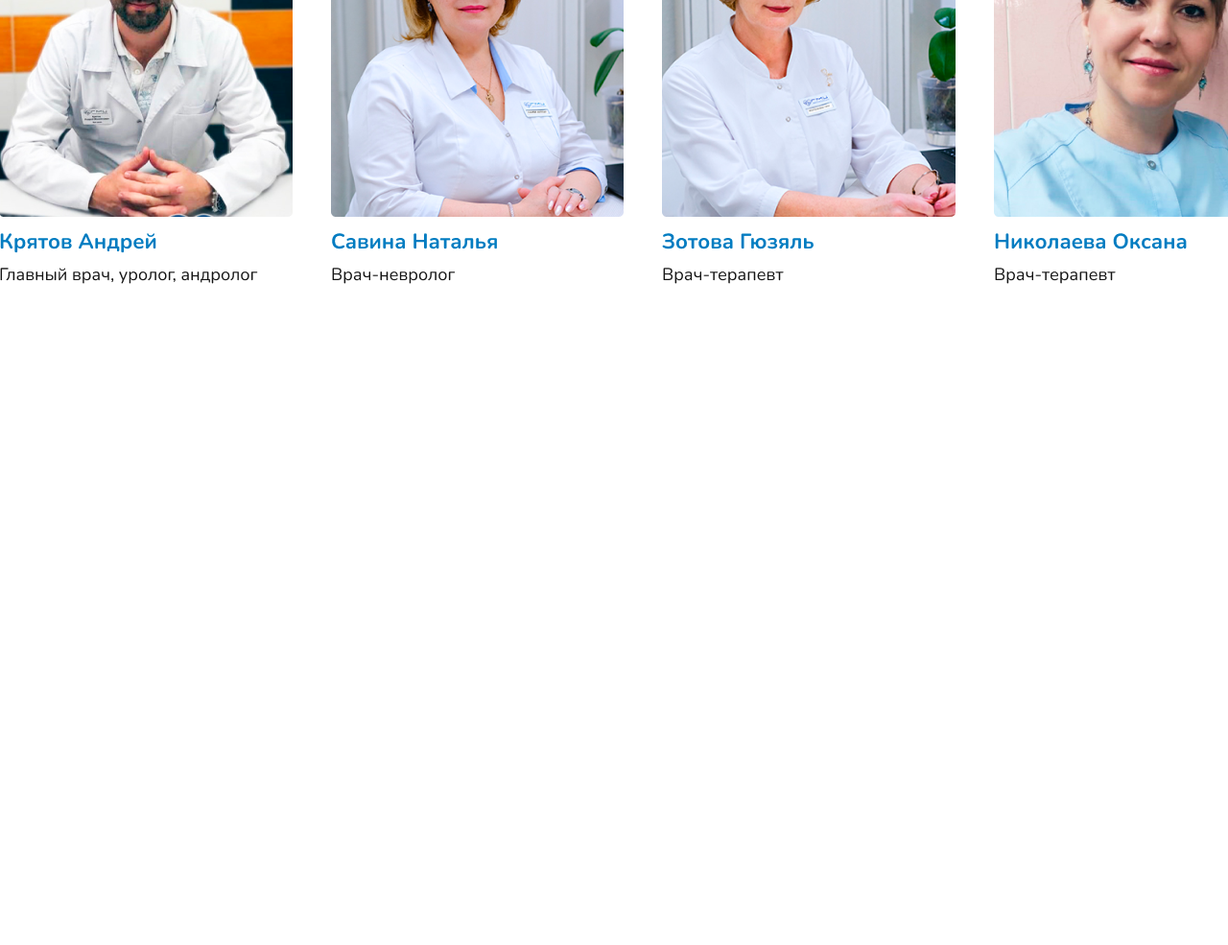
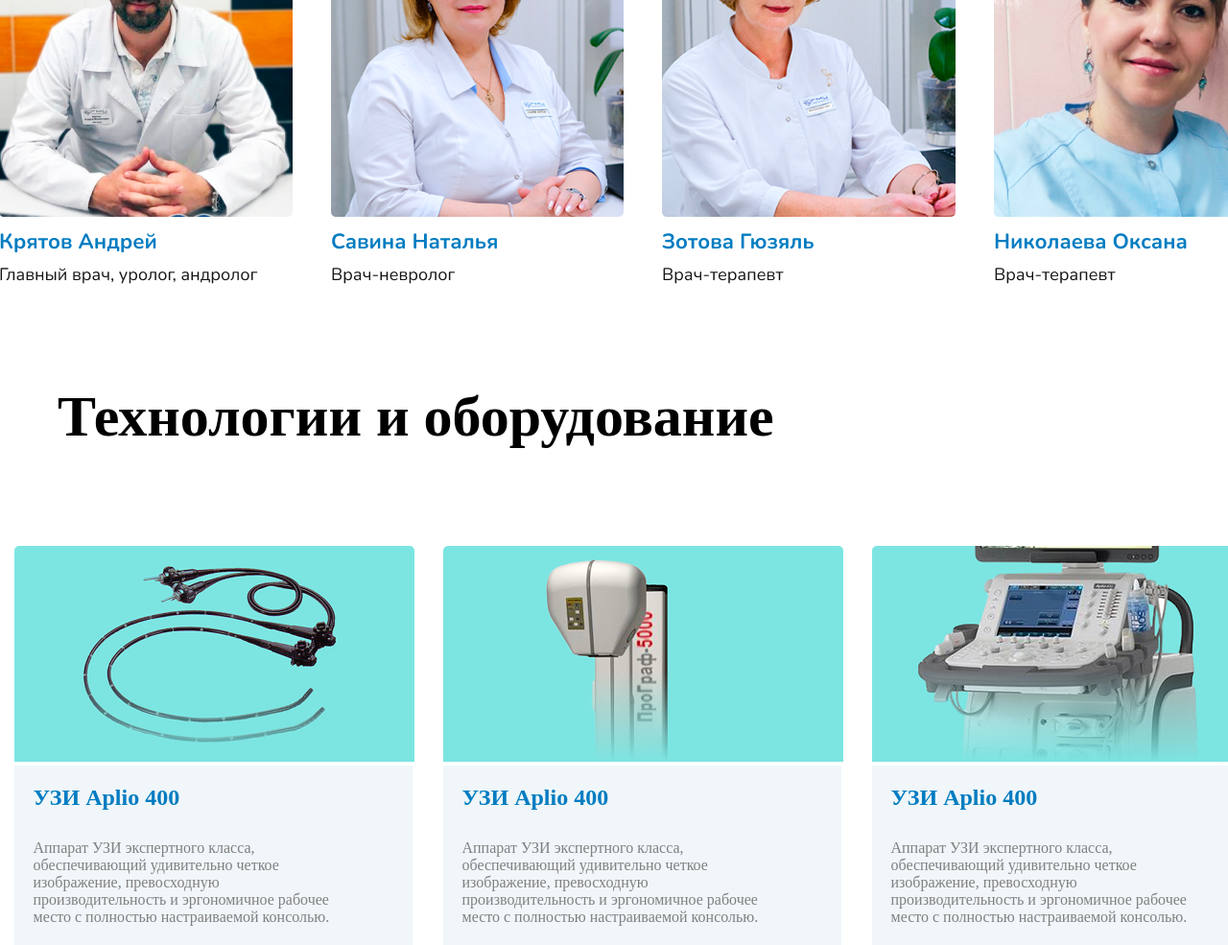
Before and after one commit to ffkabulka010-cmd/opwi-5-nafara-, a plain HTML site: page abdulqosim/abdulqosim.html in a window 1280 px wide. Shown: the part 3646-4631 px from the top of the page at 96% size. Before the commit the page ends 3946 px from the top, so only its background shows below. Drawn offline with Linux system fonts and the light colour scheme.

Commit message:
salom40-salom51

```diff
--- a/abdulqosim/abdulqosim.css
+++ b/abdulqosim/abdulqosim.css
@@ -174,3 +174,33 @@
     align-items: center;
     gap: 40px;
 }
+.salom40{
+
+    margin-top: 100px;
+    margin-left: 60px;
+}
+.salom41{
+    margin-top: 50px;
+}
+.salom43{
+    padding: 20px;
+    width: 375px;
+    background-color: #F0F6F9;
+}
+.salom43 h2{
+    color: #017CC1;
+}
+.salom43 p{
+    color: grey;
+    margin-top: 30px;
+}
+.salom40{
+    display: flex;
+    justify-content: center;
+    align-items: center;
+    gap: 30px;
+}
+.salom51{
+    margin-top: 100px;
+    margin-left: 60px;
+}
--- a/abdulqosim/abdulqosim.html
+++ b/abdulqosim/abdulqosim.html
@@ -152,5 +152,33 @@
         <img src="./column (3).png" alt="">
     </div>
 </div>
+<div class="salom51">
+    <h1 class="salom7">Технологии и оборудование</h1>
+</div>
+<div class="salom40">
+    <div class="salom50">
+                <img src="./Колоноскоп Olympus cF-Q150l.png" alt="">
+        <div class="salom43">
+                    <h2>УЗИ Aplio 400</h2>
+        <p> Аппарат УЗИ экспертного класса,<br> обеспечивающий удивительно четкое<br> изображение, превосходную<br> производительность и эргономичное рабочее<br> место с полностью настраиваемой консолью.</p>
+        </div>
+    </div>
+    <div class="salom50">
+                            <img src="./ПроГраф 5000.png" alt="">
+        <div class="salom43">
+                    <h2>УЗИ Aplio 400</h2>
+        <p> Аппарат УЗИ экспертного класса,<br> обеспечивающий удивительно четкое<br> изображение, превосходную<br> производительность и эргономичное рабочее<br> место с полностью настраиваемой консолью.</p>
+        </div>
+    </div>
+    <div class="salom50">
+                            <img src="./УЗИ Aplio 400.png" alt="">
+        <div class="salom43">
+                    <h2>УЗИ Aplio 400</h2>
+        <p> Аппарат УЗИ экспертного класса,<br> обеспечивающий удивительно четкое<br> изображение, превосходную<br> производительность и эргономичное рабочее<br> место с полностью настраиваемой консолью.</p>
+        </div>
+    </div>
+    </div>
+    </div>
+    </div>
 </body>
 </html>
```
Also changed, not shown: abdulqosim/Колоноскоп Olympus cF-Q150l.png (added), abdulqosim/ПроГраф 5000.png (added), abdulqosim/УЗИ Aplio 400.png (added).
